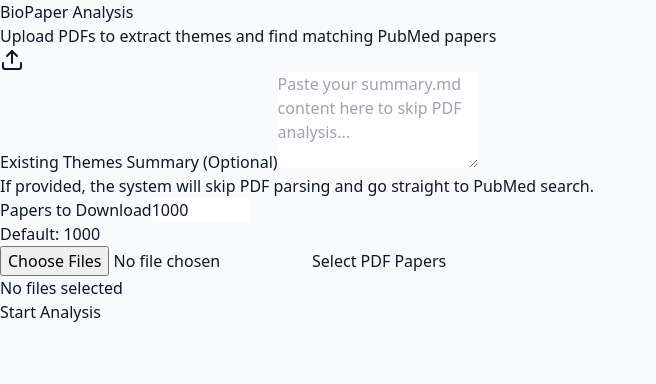
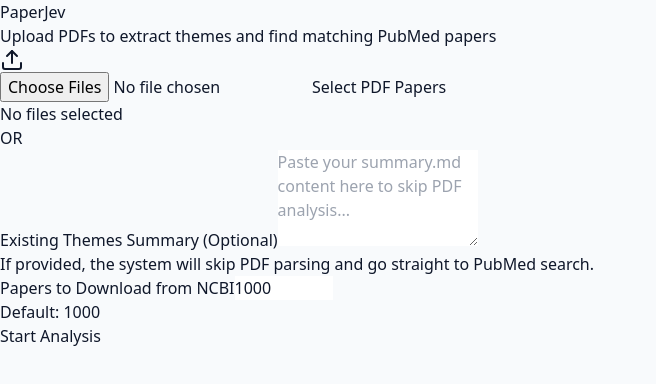
Before and after one commit to ToyokoLabs/PaperJev, a React (Vite) app in the folder frontend/: page / in a window 1280 px wide. Shown: the top 384 px of the page, without its empty margins (0-656 px from the left). Built offline with nearby package versions, Linux system fonts and the light colour scheme.

Commit message:
Front page: PDF selection first with OR divider, rename title to PaperJev, clarify NCBI download field

```diff
--- a/frontend/index.html
+++ b/frontend/index.html
@@ -4,7 +4,7 @@
     <meta charset="UTF-8" />
     <link rel="icon" type="image/svg+xml" href="/vite.svg" />
     <meta name="viewport" content="width=device-width, initial-scale=1.0" />
-    <title>BioPaper Analysis</title>
+    <title>PaperJev</title>
   </head>
   <body>
     <div id="root"></div>
--- a/frontend/src/App.jsx
+++ b/frontend/src/App.jsx
@@ -68,7 +68,7 @@
   return (
     <div className="min-h-screen p-8 max-w-4xl mx-auto">
       <header className="mb-12 text-center">
-        <h1 className="text-4xl font-bold text-slate-800 mb-2">BioPaper Analysis</h1>
+        <h1 className="text-4xl font-bold text-slate-800 mb-2">PaperJev</h1>
         <p className="text-slate-600">Upload PDFs to extract themes and find matching PubMed papers</p>
       </header>
 
@@ -78,6 +78,32 @@
             <div className="p-4 bg-blue-50 rounded-full">
               <Upload className="w-12 h-12 text-blue-500" />
             </div>
+          </div>
+
+          <input
+            type="file"
+            multiple
+            accept=".pdf"
+            onChange={handleFileChange}
+            className="hidden"
+            id="pdf-upload"
+          />
+          <label
+            htmlFor="pdf-upload"
+            className="cursor-pointer bg-blue-600 text-white px-6 py-3 rounded-lg font-medium hover:bg-blue-700 transition-colors inline-block mb-4"
+          >
+            Select PDF Papers
+          </label>
+          <div className="text-sm text-slate-500 mb-2">
+            {files.length > 0
+              ? `${files.length} files selected`
+              : "No files selected"}
+          </div>
+
+          <div className="flex items-center gap-3 mb-2">
+            <div className="flex-1 h-px bg-slate-200"></div>
+            <span className="text-xs font-semibold text-slate-400 uppercase tracking-wider">OR</span>
+            <div className="flex-1 h-px bg-slate-200"></div>
           </div>
 
           <div className="mb-8 p-6 bg-slate-50 rounded-xl border border-slate-200 text-left">
@@ -100,7 +126,7 @@
             <div className="flex items-center gap-4 pt-4 border-t border-slate-200">
               <div className="flex-1">
                 <label className="block text-sm font-semibold text-slate-700 mb-2">
-                  Papers to Download
+                  Papers to Download from NCBI
                 </label>
                 <input
                   type="number"
@@ -116,27 +142,6 @@
               </div>
             </div>
           </div>
-
-          <input
-            type="file"
-            multiple
-            accept=".pdf"
-            onChange={handleFileChange}
-            className="hidden"
-            id="pdf-upload"
-          />
-          <label
-            htmlFor="pdf-upload"
-            className="cursor-pointer bg-blue-600 text-white px-6 py-3 rounded-lg font-medium hover:bg-blue-700 transition-colors inline-block mb-4"
-          >
-            Select PDF Papers
-          </label>
-          <div className="text-sm text-slate-500 mb-8">
-            {files.length > 0
-              ? `${files.length} files selected`
-              : "No files selected"}
-          </div>
-
 
           <button
             onClick={startAnalysis}
```
